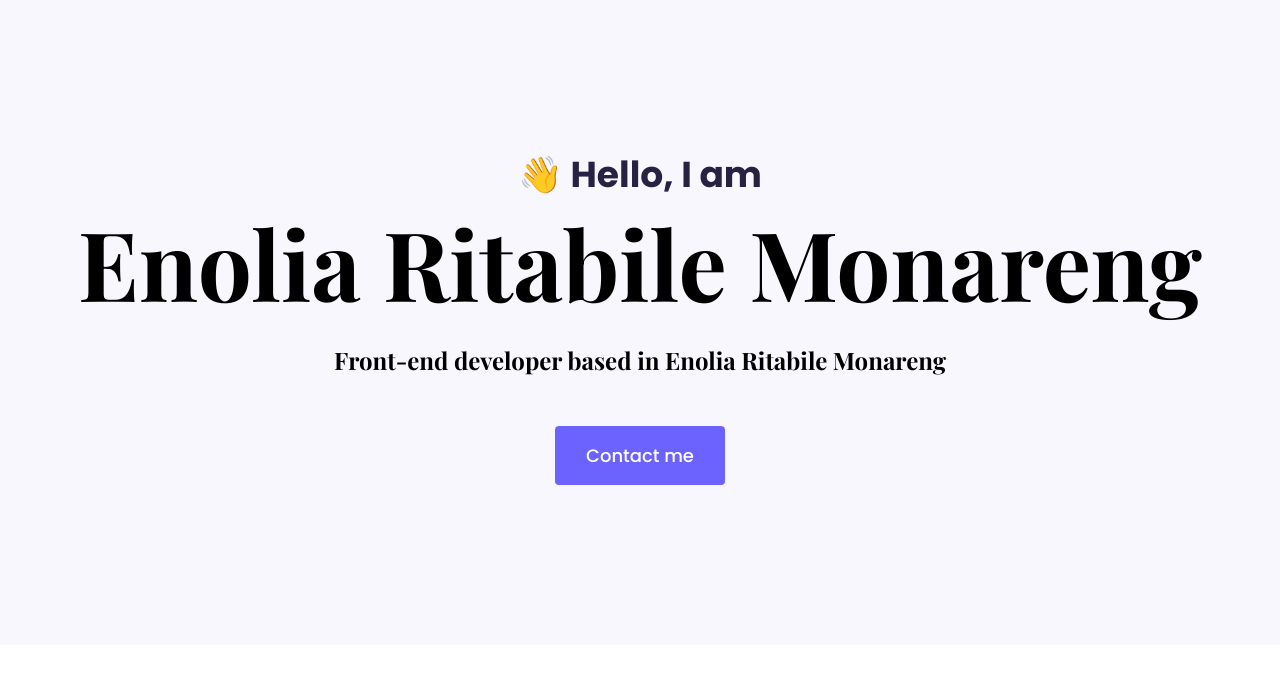
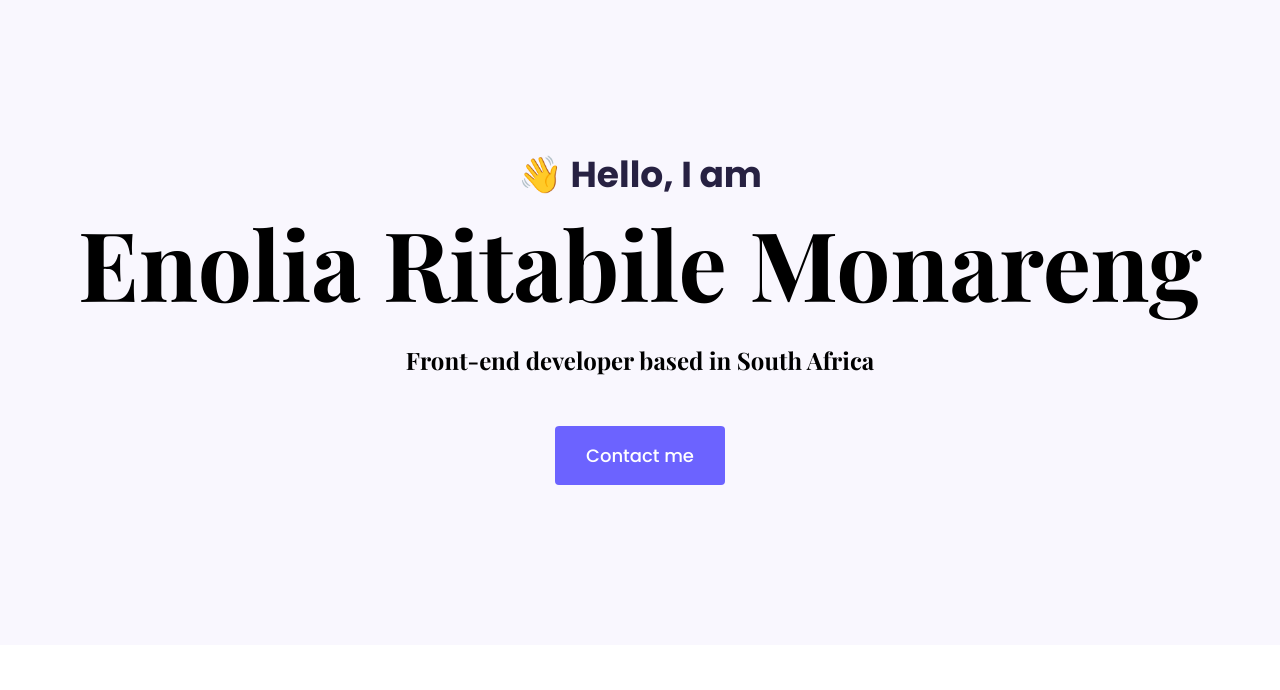
Before and after one commit to enolia1/project-responsive, a plain HTML site: page index.html in a window 1280 px wide. Shown: the part 82-772 px from the top of the page. Drawn offline with nearby package versions, Linux system fonts and the light colour scheme.

Commit message:
updated index.html

```diff
--- a/index.html
+++ b/index.html
@@ -67,9 +67,7 @@
     <div class="hero">
       <p>👋 Hello, I am</p>
       <h1>Enolia Ritabile Monareng</h1>
-      <h2 class="mb-5">
-        Front-end developer based in Enolia Ritabile Monareng
-      </h2>
+      <h2 class="mb-5">Front-end developer based in South Africa</h2>
       <div>
         <a href="#" class="btn btn-branding">Contact me</a>
       </div>
```
